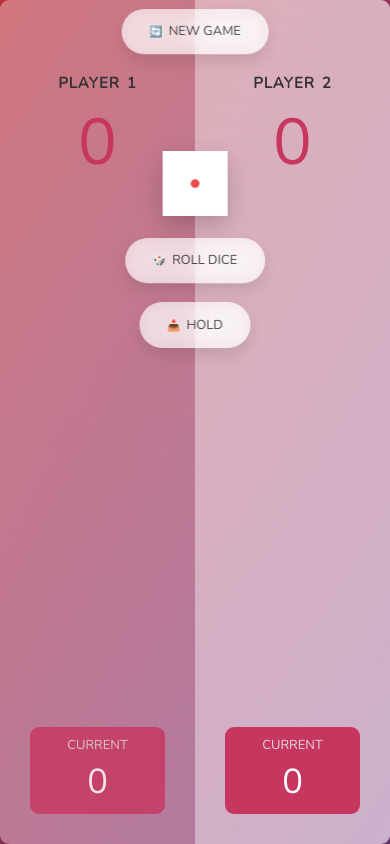
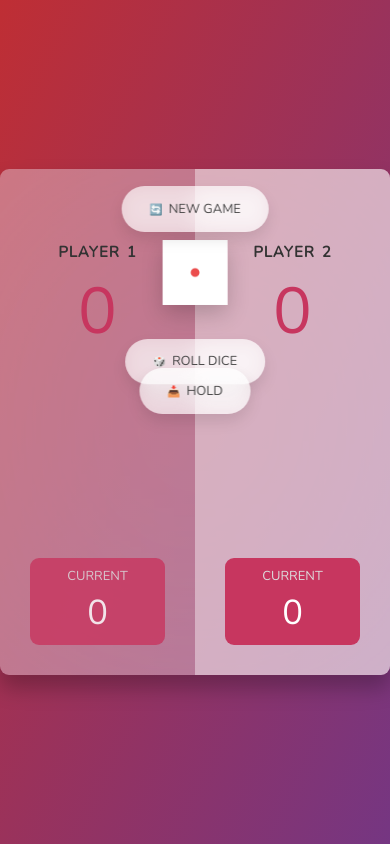
Before and after one commit to srjuchenko/diceGame, a plain HTML site: page index.html in a window 390 px wide. Both pictures are taken after a click on the button "📥 HOLD". Drawn offline with nearby package versions, Linux system fonts and the light colour scheme.

Commit message:
changed the responsive

```diff
--- a/script.js
+++ b/script.js
@@ -9,6 +9,7 @@ const initGame = function () {
   currScore1El.textContent = 0;
 
   diceEl.classList.add("hidden");
+
   currentScore = 0;
   activePlayer = 0;
   scores[0] = 0;
@@ -84,6 +85,7 @@ const disableBtns = function () {
   btnHoldEl.classList.add("hidden");
   btnRollEl.classList.add("hidden");
 };
+
 //****************************** */
 // Selecting elements and variables
 //****************************** */
@@ -128,7 +130,7 @@ btnHoldEl.addEventListener("click", function () {
   updatePlayerScore();
   diceEl.classList.toggle("hidden");
   // 2. check if players score is >= 100
-  if (scores[activePlayer] >= 100) {
+  if (scores[activePlayer] >= 10) {
     showTheWinner();
     disableBtns();
   } else {
--- a/style.css
+++ b/style.css
@@ -183,7 +183,7 @@ main {
 
   main {
     width: 100%;
-    height: 100%;
+    height: 60%;
   }
 
   .player {
@@ -199,21 +199,17 @@ main {
   .btn--new {
     font-size: 3rem;
     padding: 3.2rem 6.4rem;
-    top: 2rem;
   }
   .btn--roll {
     font-size: 3rem;
     padding: 3.2rem 6.4rem;
-    top: 55rem;
   }
   .btn--hold {
     font-size: 3rem;
     padding: 3.2rem 6.4rem;
-    top: 70rem;
   }
 
   .dice {
-    top: 35rem;
     height: 15rem;
     box-shadow: 0 2rem 5rem rgba(0, 0, 0, 0.2);
   }
```
